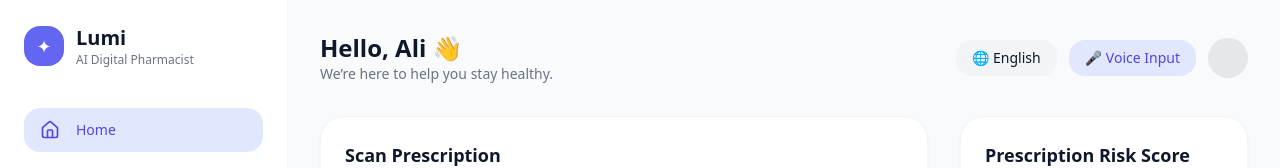
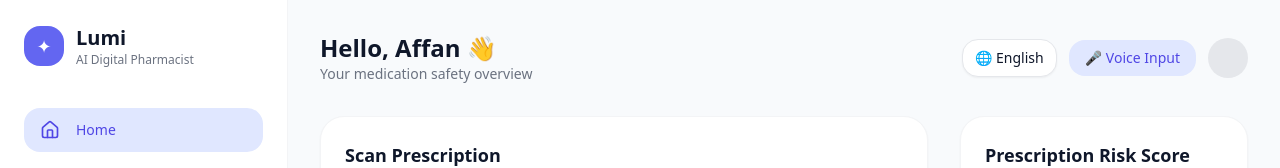
Before and after one commit to rxaliaffan/Lumi-AI, a Next.js app: page / in a window 1280 px wide. Shown: the top 168 px of the page. Built offline with nearby package versions, Linux system fonts and the light colour scheme.

Commit message:
Update Header.js

```diff
--- a/components/Header.js
+++ b/components/Header.js
@@ -2,20 +2,24 @@ export default function Header() {
   return (
     <header className="flex justify-between items-center">
 
+      {/* LEFT */}
       <div>
-        <h2 className="text-2xl font-semibold">Hello, Ali 👋</h2>
+        <h2 className="text-2xl font-semibold">
+          Hello, Affan 👋
+        </h2>
         <p className="text-sm text-gray-500">
-          We’re here to help you stay healthy.
+          Your medication safety overview
         </p>
       </div>
 
+      {/* RIGHT */}
       <div className="flex items-center gap-3">
 
-        <button className="px-4 py-2 bg-gray-100 rounded-xl text-sm">
-          🌐 English
-        </button>
+        <div className="flex items-center gap-2 bg-white px-3 py-2 rounded-xl shadow-sm border">
+          <span className="text-sm">🌐 English</span>
+        </div>
 
-        <button className="px-4 py-2 bg-indigo-100 text-indigo-600 rounded-xl text-sm">
+        <button className="flex items-center gap-2 bg-indigo-100 text-indigo-600 px-4 py-2 rounded-xl text-sm font-medium">
           🎤 Voice Input
         </button>
 
```
